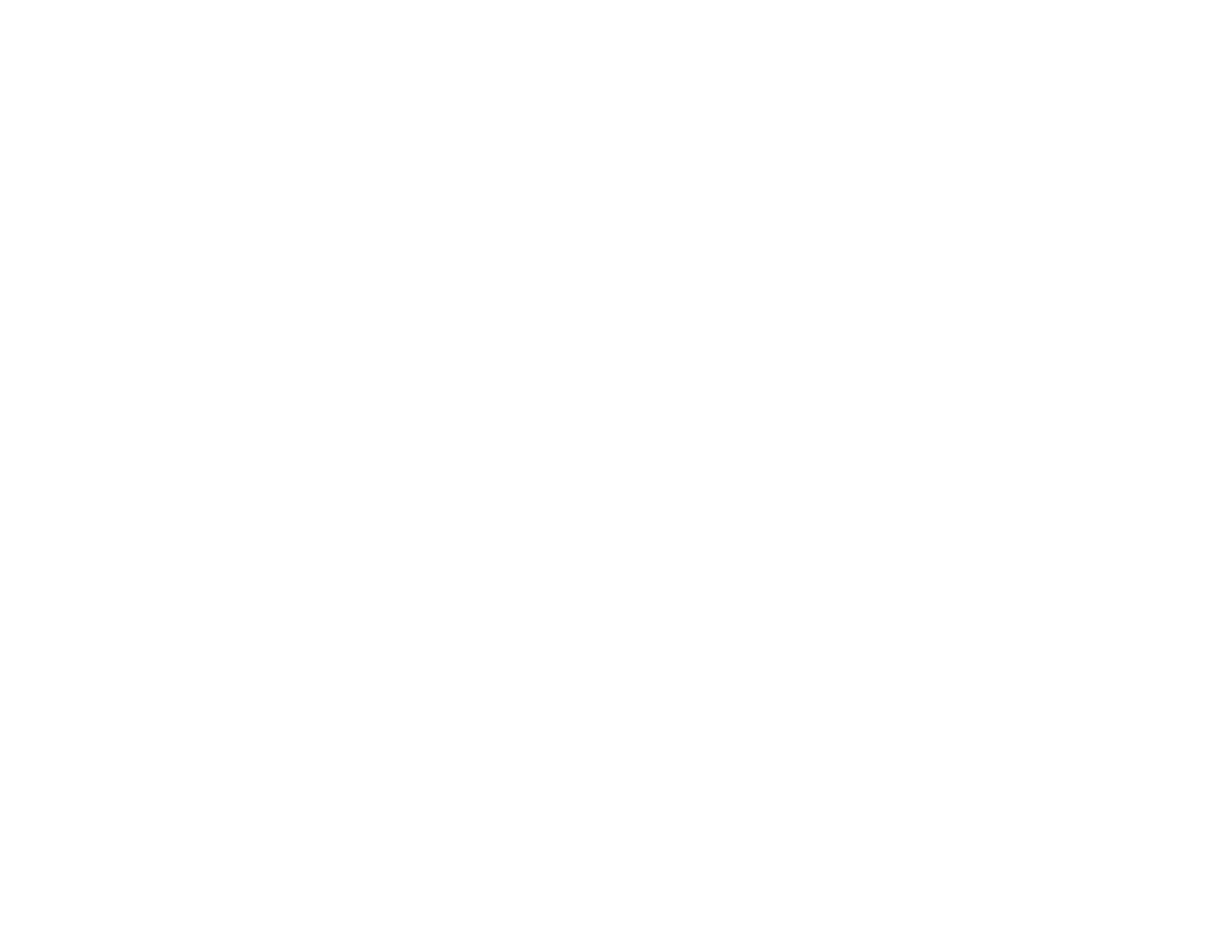
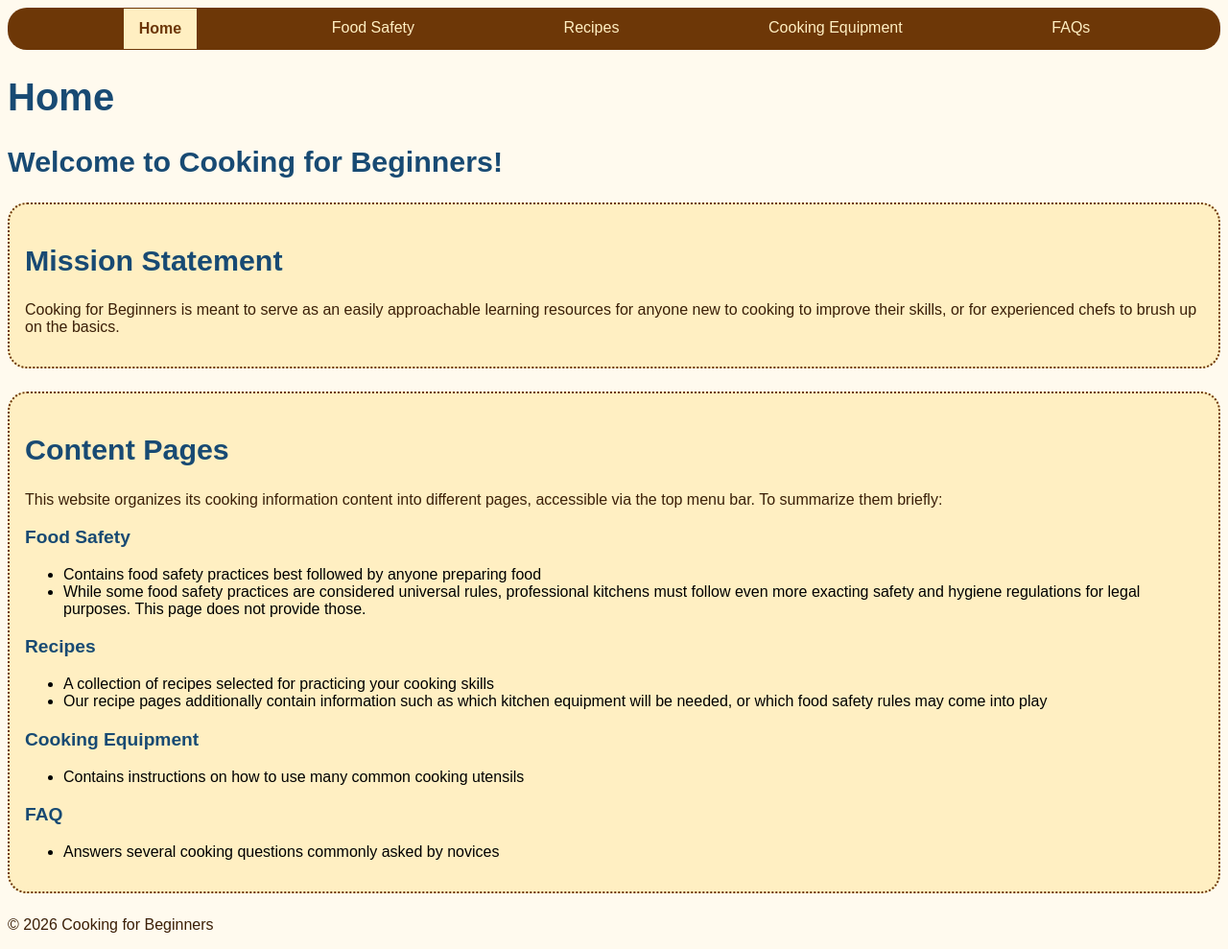
Before and after one commit to CIS-130/Team-5, a plain HTML site: page index.html in a window 1280 px wide. Shown: the whole page at 96% size. Before the commit the page ends 800 px from the top, so only its background shows below. Drawn offline with Linux system fonts and the light colour scheme.

Commit message:
Add files via upload

```diff
--- a/index.html
+++ b/index.html
@@ -1,7 +1,77 @@
 <!DOCTYPE html>
 <html lang="en">
+
 <head>
+    <meta charset="utf-8">
+    <meta name="viewport" content="width=device-width, initial-scale=1.0">
+    <meta name="description" content="Final website for CIS-130">
+    <title>Home Page for Final Project</title>
+    <link rel="stylesheet" href="styles/main.css">
 </head>
+
 <body>
+
+<nav class="navbar" aria-label="Main navigation">
+  <ul class="menu">
+	<li><a href="index.html" aria-current="page" class="current">Home</a></li>
+	<li><a href="foodsafety.html">Food Safety</a></li>
+    <li><a href="recipes.html">Recipes</a></li>
+    <li><a href="equipment.html">Cooking Equipment</a></li>
+    <li><a href="faqs.html">FAQs</a></li>
+  </ul>
+  </nav>
+
+
+    <header>
+        <h1>Home</h1>
+        <h2>Welcome to Cooking for Beginners!</h2>
+    </header>
+
+    <main>
+
+        <section class="recipe">
+        <h2>Mission Statement</h2>
+        <p>Cooking for Beginners is meant to serve as an easily approachable learning resources for anyone new to cooking to improve their skills, or for experienced chefs to brush up on the basics.</p>
+        </section>
+
+        <section class="recipe">
+        <h2>Content Pages</h2>
+        <p>This website organizes its cooking information content into different pages, accessible via the top menu bar.
+            To summarize them briefly:
+        </p>
+
+        <h3>Food Safety</h3>
+       <ul>
+        <li>Contains food safety practices best followed by anyone preparing food</li>
+        <li>While some food safety practices are considered universal rules,
+            professional kitchens must follow even more exacting safety and hygiene
+            regulations for legal purposes. This page does not provide those.</li>
+       </ul>
+
+       <h3>Recipes</h3>
+       <ul>
+        <li>A collection of recipes selected for practicing your cooking skills</li>
+        <li>Our recipe pages additionally contain information such as which kitchen
+            equipment will be needed, or which food safety rules may come into play
+       </ul>
+
+       <h3>Cooking Equipment</h3>
+       <ul>
+            <li>Contains instructions on how to use many common cooking utensils</li>
+        </ul>
+
+       <h3>FAQ</h3>
+       <ul>
+            <li>Answers several cooking questions commonly asked by novices</li>
+        </ul>
+      </section>
+
+    </main>
+
+    <footer>
+        <p id="copyright">&copy; 2026 Cooking for Beginners</p>
+    </footer>
+
 </body>
+
 </html>
```
